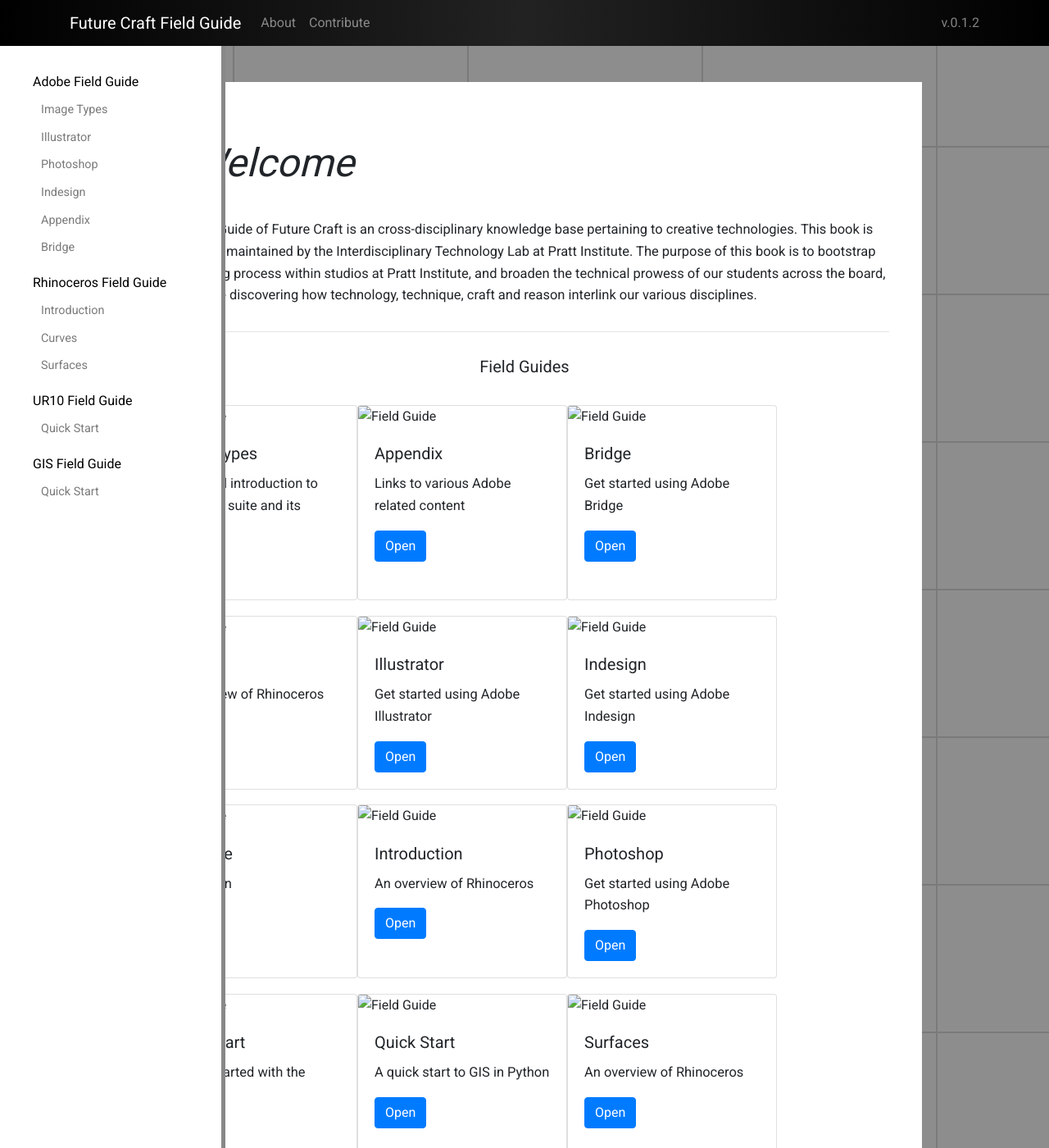
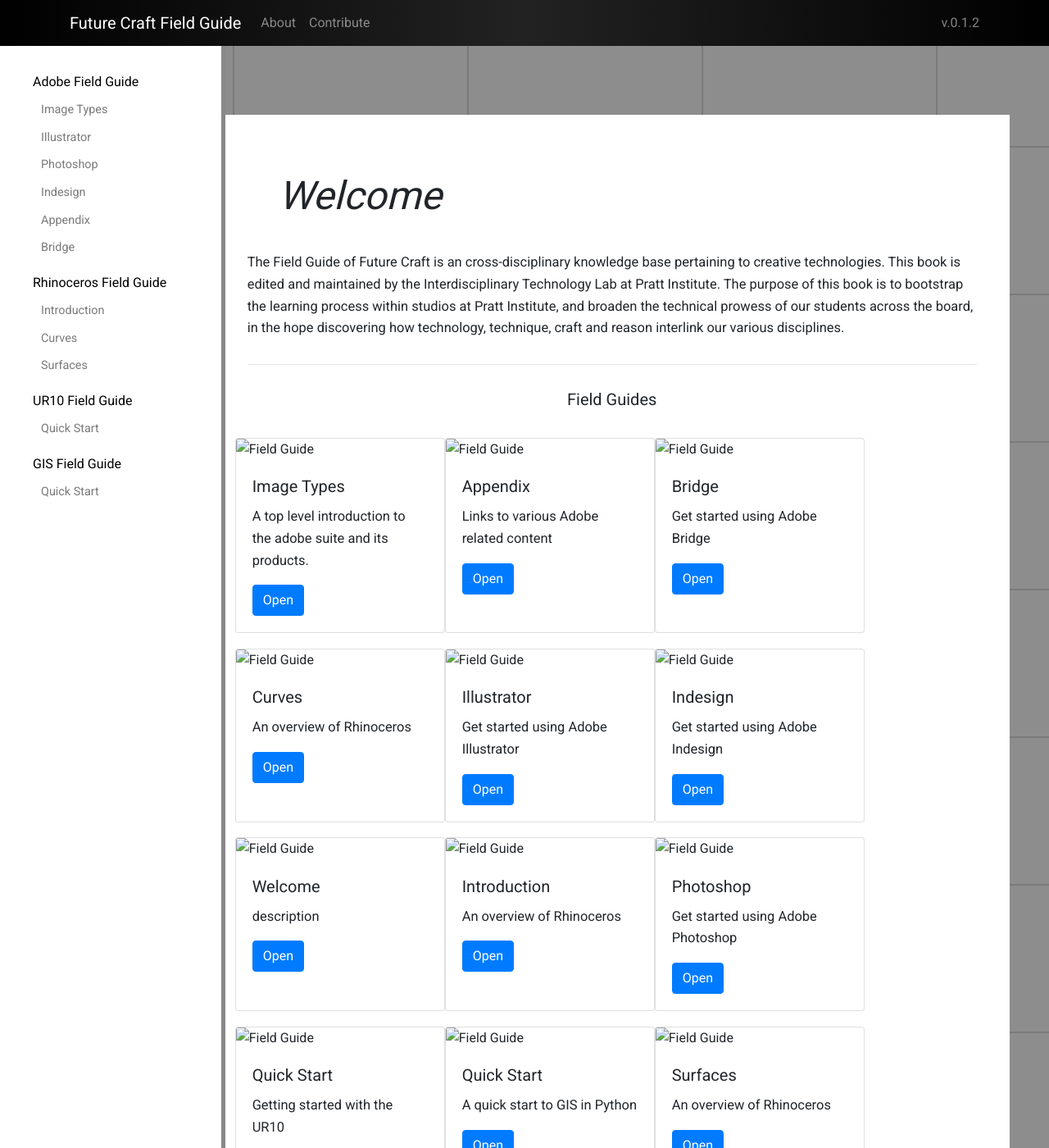
Before and after one commit to lelandjobson/github_pages_tut_01, a Jekyll site: the page built from index.md, in a window 1280 px wide and 1400 px high. Shown: the whole window at 82% size. Built offline with Jekyll 4.4.1, drawn with Linux system fonts in a browser that asks for light colours.

Commit message:
Row and columns for sidenav

```diff
--- a/_includes/themes/twitter/wrapper.html
+++ b/_includes/themes/twitter/wrapper.html
@@ -27,7 +27,6 @@
   </head>
 
   <body class="wrapper">
-
     <!-- TOP NAVIGATION -->
     <nav class="navbar navbar-expand-lg fixed-top navbar-dark bg-dark">
       <div class="container">
@@ -50,8 +49,10 @@
         </div>
       </div>
     </nav>
-
+    <div class="container-fluid">
+      <div class="row">
         <!-- SIDE NAVIGATION -->
+        <div class="col-2">
           <div class="sidenav">
             {% assign myGuides = site.pages | group_by: 'field-guide' %}
             {% for cat in myGuides %}
@@ -84,7 +85,12 @@
               {% endif %}
             {% endfor %}
           </div>
+        </div>
+        <!-- CONTENT (post.html, home.html, etc.) -->
+        <div class="col-10">
             {{ content }}
+        </div>
+      </div>
     </div>
     {% include JB/analytics %}
   </body>
--- a/assets/themes/twitter/css/style.css
+++ b/assets/themes/twitter/css/style.css
@@ -8,7 +8,12 @@
   transition: background 1.5s linear;
   transition: background-image 1s ease-in-out;
   background-image: url(../../../images/global/def_Grid.png);
+  padding-top: 40px;
 }
+
+/* @media screen and (max-width: 768px) {
+    body { padding-top: 0px; }
+} */
 
 p {
   font-size: 1.03rem;
@@ -30,8 +35,6 @@
   padding: 12px;
 }
 
-th {
-}
 th tr td {
   border: 2px solid rgb(0, 0, 0);
   color: white;
@@ -231,11 +234,11 @@
 
 /* The sidebar menu */
 .sidenav {
-  height: 100%; /* Full-height: remove this if you want "auto" height */
-  width: 270px; /* Set the width of the sidebar */
-  position: fixed; /* Fixed Sidebar (stay in place on scroll) */
-  z-index: 1; /* Stay on top */
-  top: 0; /* Stay at the top */
+  height: 100%;
+  width: 270px;
+  position: fixed;
+  z-index: 1;
+  top: 0;
   left: 0;
   color: rgb(0, 0, 0);
   background-color: rgb(255, 255, 255); /* Black */
```
Lines whose indentation alone changed are shown as unchanged.
